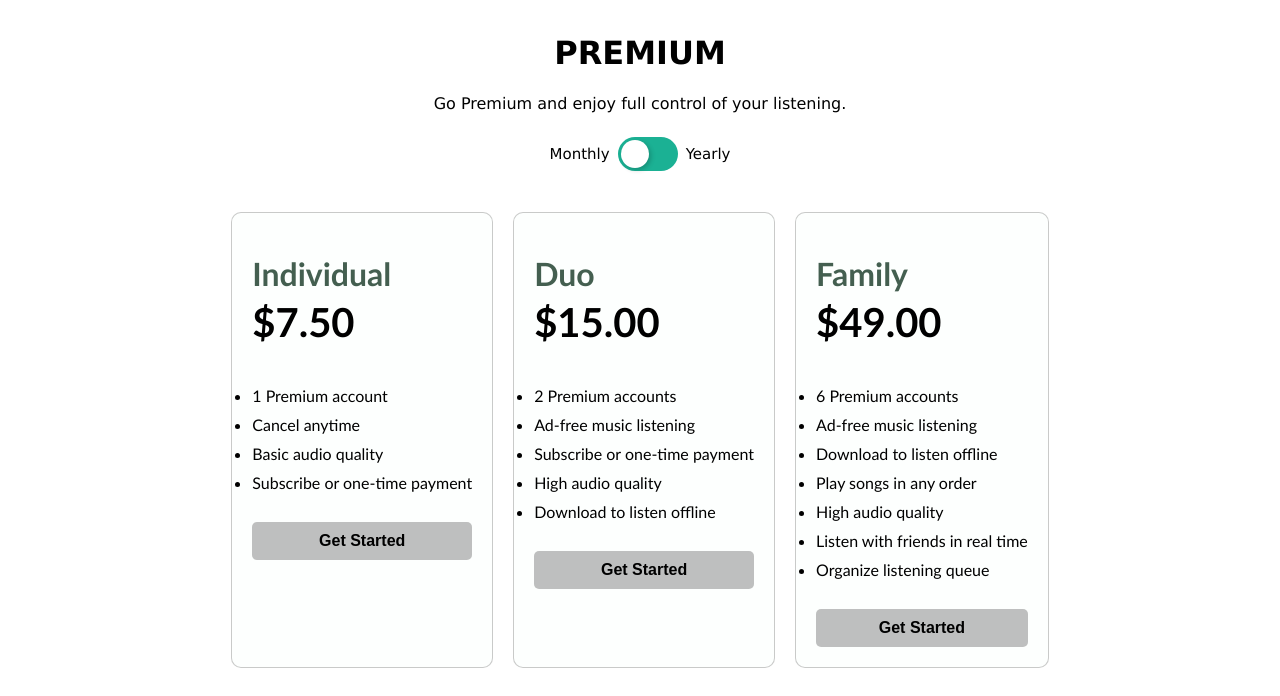
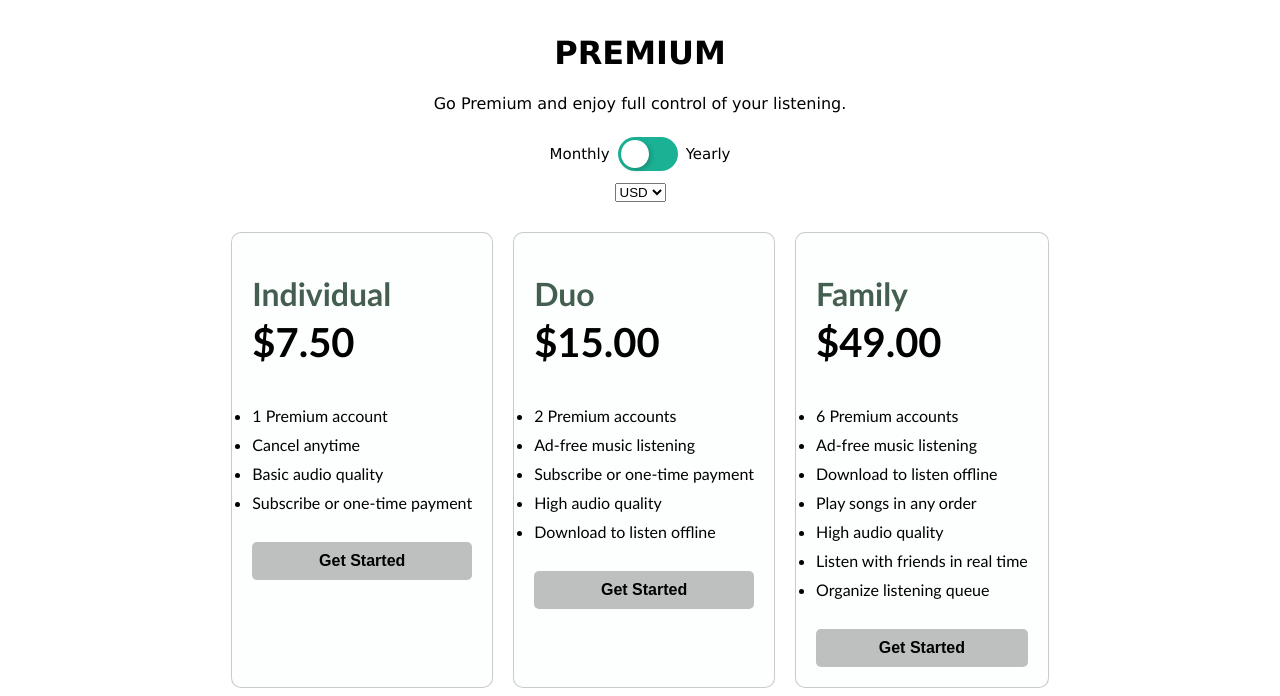
Before and after one commit to sandeepreddy2462/pricing-page, a plain HTML site: page pricing page/index.html in a window 1280 px wide. Shown: the part 107-803 px from the top of the page. Drawn offline with Linux system fonts and the light colour scheme.

Commit message:
index.html

```diff
--- a/pricing page/index.html
+++ b/pricing page/index.html
@@ -43,6 +43,13 @@
         <input id="toggle" class="toggle-input" type="checkbox" name="switch">
         <label class="toggle-label" for="toggle"></label>
         <p class="year">Yearly</p>
+      </div>
+      <div class="currency-dropdown">
+        <select id="currency-select">
+          <option value="usd">USD</option>
+          <option value="inr">INR</option>
+          <option value="aed">AED</option>
+        </select>
       </div>
     </div>
 
```
